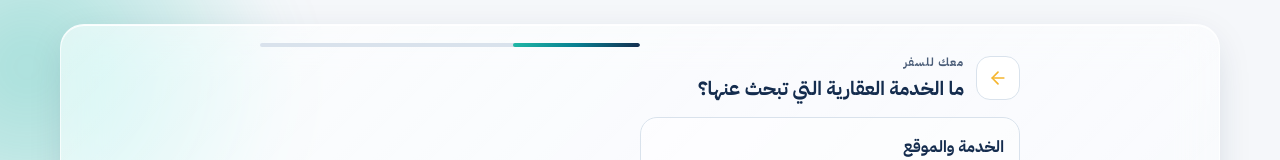
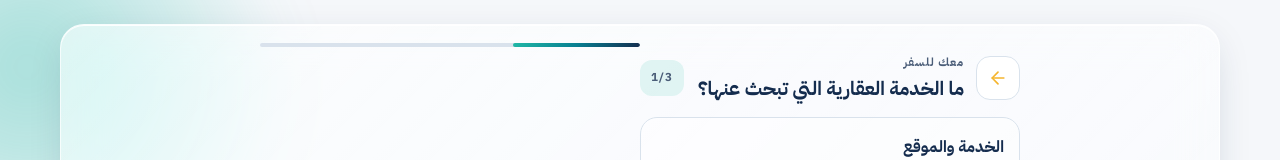
Before and after one commit to khwy1d/Maak, a React (Vite) app: page /real-estate in a window 1280 px wide. Shown: the top 160 px of the page. Built offline with nearby package versions, Linux system fonts and the light colour scheme.

Commit message:
Keep service step badge visible on desktop

```diff
--- a/src/styles/global.css
+++ b/src/styles/global.css
@@ -1426,7 +1426,6 @@ body:has(.maak-service-flow) .mobile-dock { display:flex!important; visibility:v
 .maak-service-flow .maak-flight-head span { display:block; }
 .maak-service-flow .maak-flight-head h2 { margin:3px 0 0!important; }
 .maak-service-flow .maak-back { width:44px; height:44px; flex:0 0 44px; }
-.maak-service-flow .maak-step-badge,
 .maak-service-flow .flight-step-count { display:none!important; }
 .maak-service-flow .maak-progress { display:block!important; margin:0 0 22px!important; }
 .maak-service-flow .flight-step-nav {
@@ -1796,6 +1795,7 @@ body:has(.maak-service-flow.maak-flight-flow) .maak-service-flow-nav .maak-previ
 }
 body:has(.maak-service-flow.maak-flight-flow) .maak-service-flow-nav .maak-next { flex: 1 1 auto !important; }
 body:has(.maak-service-flow.maak-flight-flow) .mobile-dock { z-index: 80 !important; }
+body:has(.maak-service-flow.maak-flight-flow) .maak-service-flow .maak-flight-head > .maak-step-badge { display: inline-flex !important; }
 @media (min-width: 768px) {
   body:has(.maak-service-flow.maak-flight-flow) .mobile-dock { display: none !important; }
 }
```
